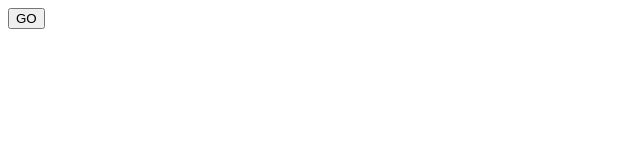
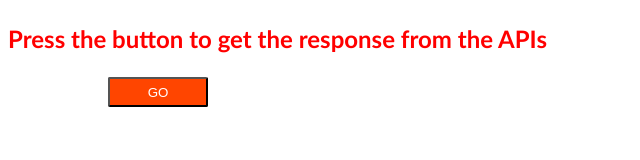
Before and after one commit to CalinRogoza/Cloud-Computing, a website: page Tema 1 CC/index.html in a window 1280 px wide. Shown: the whole page, without its empty margins (0-640 px from the left). Drawn offline with Linux system fonts and the light colour scheme.

Commit message:
Added some styling elements

```diff
--- a/Tema 1 CC/demo.js
+++ b/Tema 1 CC/demo.js
@@ -68,7 +68,6 @@ const server = http.createServer((req, res) => {
                     "document.getElementById('btn').onclick = function() {" +
                         "var src = \' "+ link_imagine + "\'," +
                             "img = document.createElement('img');" +
-
                         "img.src = src;" +
                         "document.body.appendChild(img);"+
                     "}" +
--- a/Tema 1 CC/index.html
+++ b/Tema 1 CC/index.html
@@ -4,11 +4,27 @@
     <meta charset="UTF-8">
     <meta http-equiv="X-UA-Compatible" content="IE=edge">
     <meta name="viewport" content="width=device-width, initial-scale=1.0">
-    <title>Document</title>
-    <!-- <script type="text/javascript" src="demo.js"></script> -->
-    <script>var imagine = "<%= link_imagine %>";</script>
+    <title>Tema 1 CC</title>
+
+    <style>
+    p{
+        font-family: 'Trebuchet MS', 'Lucida Sans Unicode', 'Lucida Grande', 'Lucida Sans', Arial, sans-serif;
+        font-size: 24px;
+        color: red;
+        font-weight: bold;
+    }
+    #btn{
+        margin-left: 100px;
+        border-radius: 2px;
+        color: white;
+        width: 100px;
+        height: 30px;
+        background-color: orangered;
+    }
+    </style>
 </head>
 <body>
+    <p>Press the button to get the response from the APIs</p>
     <form>
         <input type="button" id="btn" value="GO" onclick="functie()" />
     </form>
```
